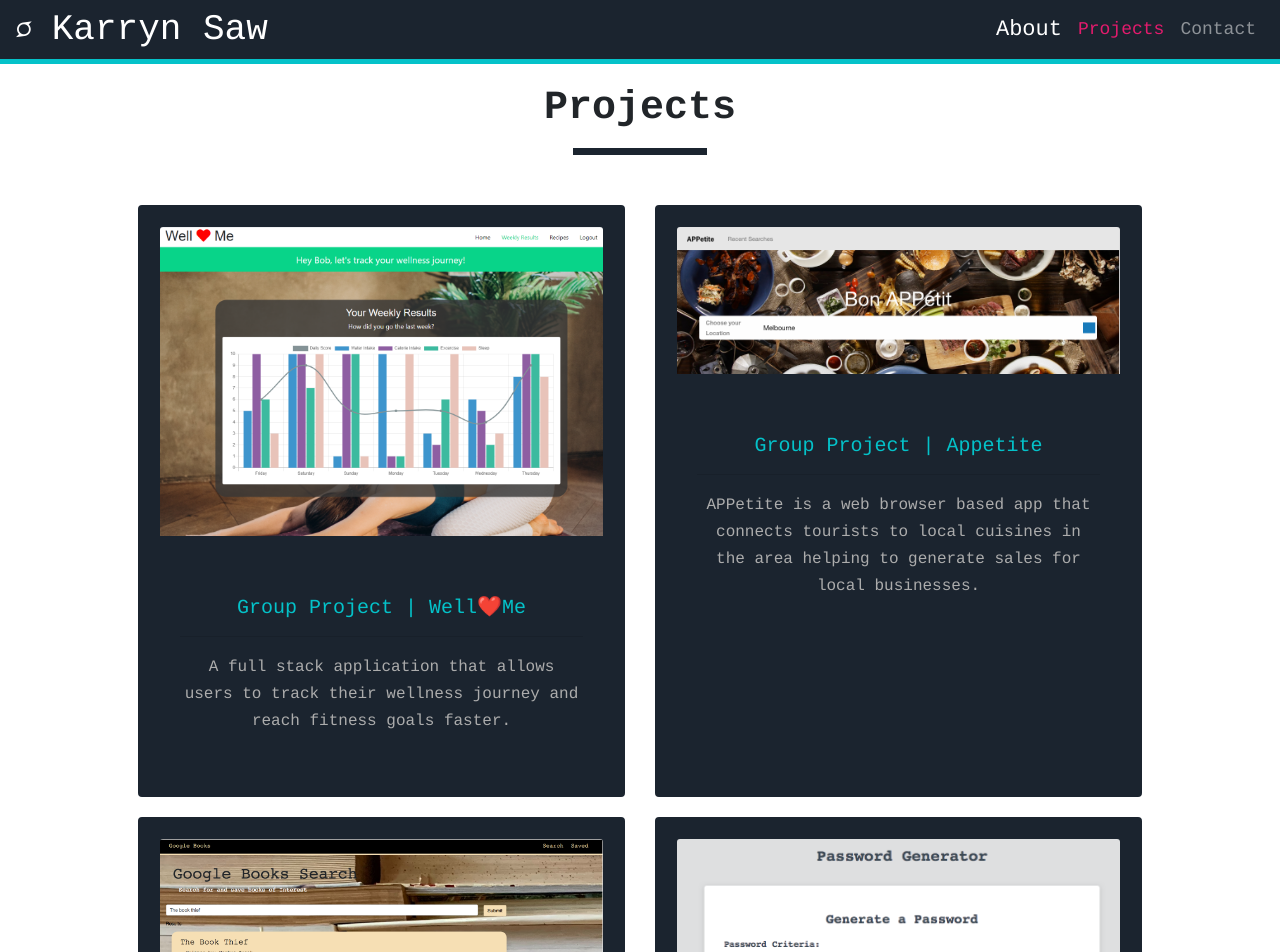
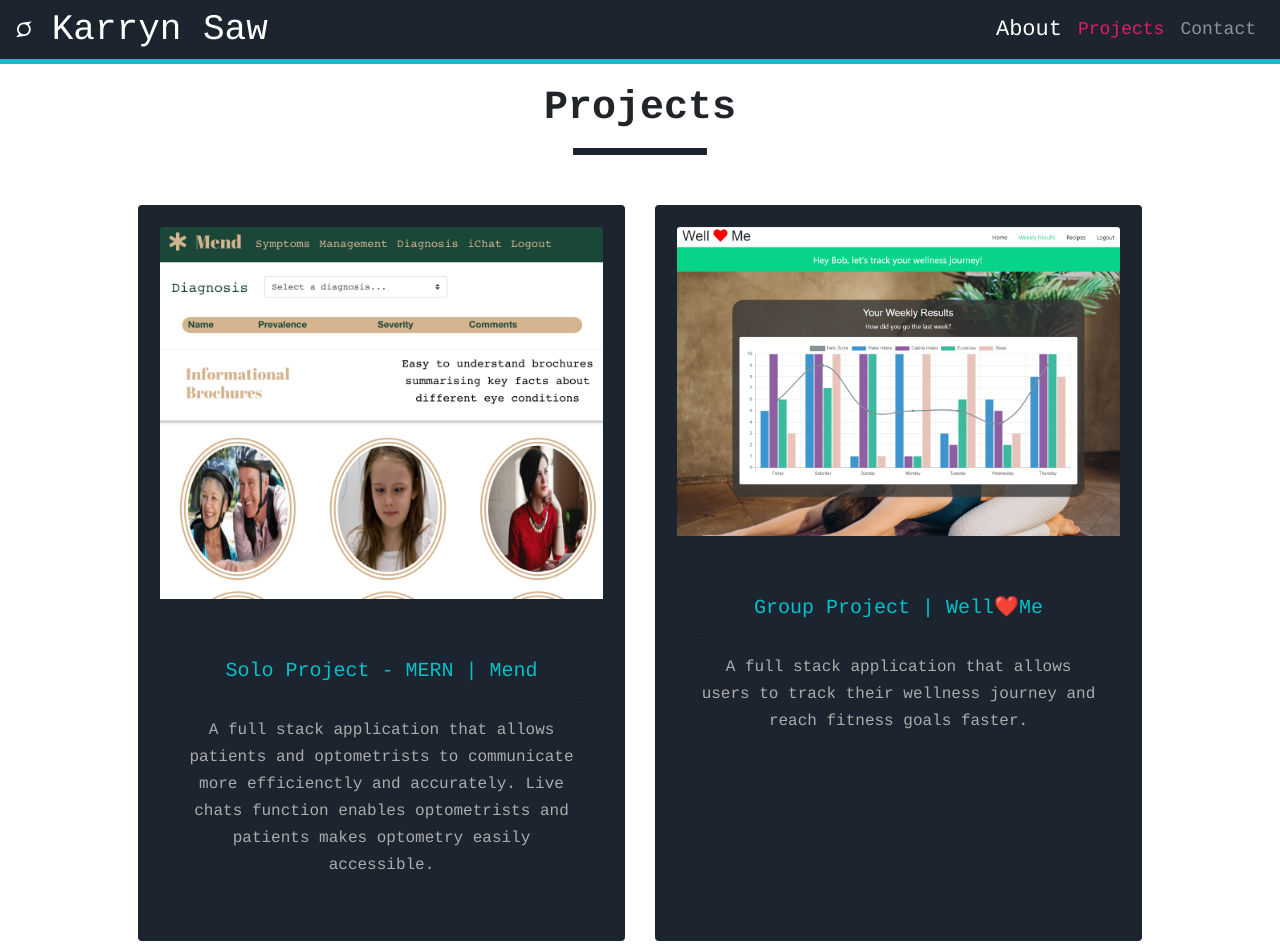
Before and after one commit to KarrynS/React-Portfolio, a React (Create React App) app: page /projects in a window 1280 px wide. Shown: the top 952 px of the page. Built offline with nearby package versions, Linux system fonts and the light colour scheme.

Commit message:
adding Project 3 details

```diff
--- a/src/components/Navbar/index.js
+++ b/src/components/Navbar/index.js
@@ -9,7 +9,7 @@ function Navbar() {
         <>
             <nav className="navbar navbar-expand-sm navbar-dark">
                 <i className="fa fa-superpowers"></i>
-                <a className="navbar-brand" href="/">Karryn Saw</a>
+                <a className="navbar-brand" href="/React-Portfolio/">Karryn Saw</a>
                 <button className="navbar-toggler" type="button" data-toggle="collapse" data-target="#navbarNav" aria-controls="navbarNav" aria-expanded="false" aria-label="Toggle navigation">
                     <span className="navbar-toggler-icon"></span>
                 </button>
--- a/src/pages/Projects/index.js
+++ b/src/pages/Projects/index.js
@@ -11,9 +11,18 @@ import WeatherDashboardImg from "../../img/SS-WeatherDashboard.png";
 import ProjectCards from "../../components/Cards/ProjectCard";
 import LinkCards from "../../components/Cards/LinkCards";
 import GoogleBookSearch from "../../img/GoogleBookSearch.png";
+import Diagnosis from "../../img/Diagnosis.png";
 //import projects from "../../utils/projects.json";
 
 const projectArray = [
+    {
+        img: Diagnosis,
+        title: "Solo Project - MERN | Mend",
+        desc: "A full stack application that allows patients and optometrists to communicate more efficienctly and accurately. Live chats function enables optometrists and patients makes optometry easily accessible.",
+        languages: "MERN stack, Bootstrap, Heroku, Passport, react-moment, APIs, socket.io, bycrypt, Javascript, HTML, CSS",
+        demo: "https://mend2021.herokuapp.com/",
+        code: "https://github.com/KarrynS/Mend.git"
+    },
     {
         img: WellMeImg,
         title: "Group Project | Well❤️Me",
```
Also changed, not shown: src/img/Diagnosis.png (added).
